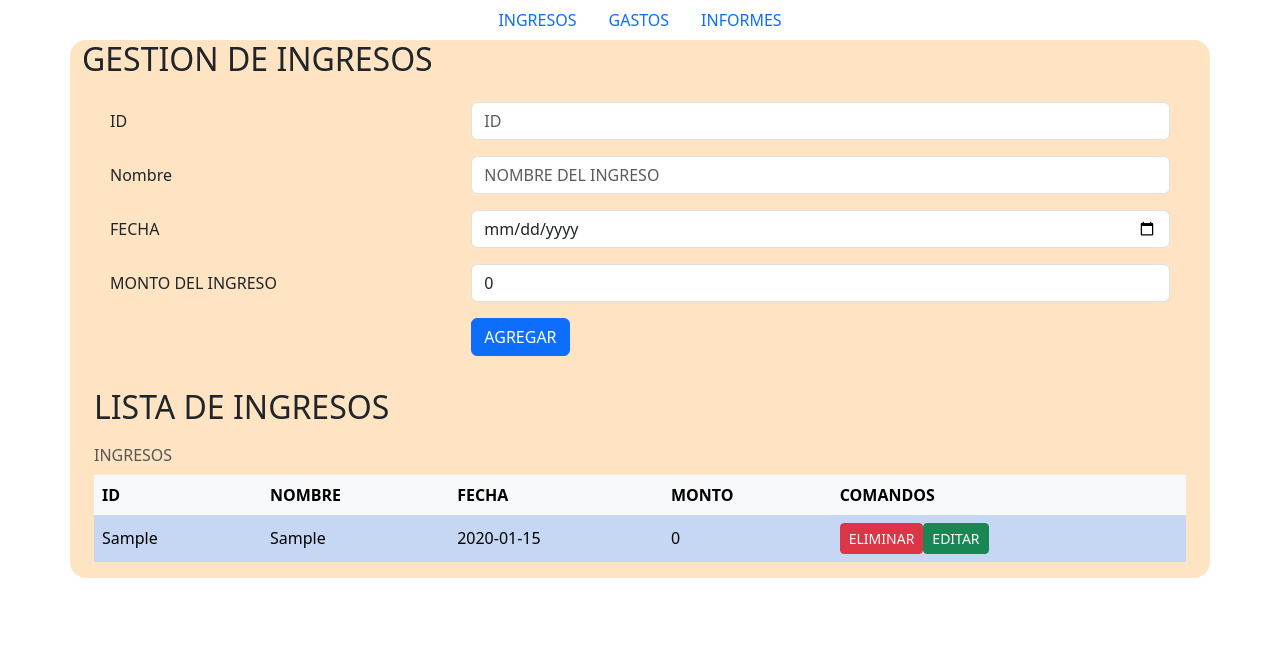
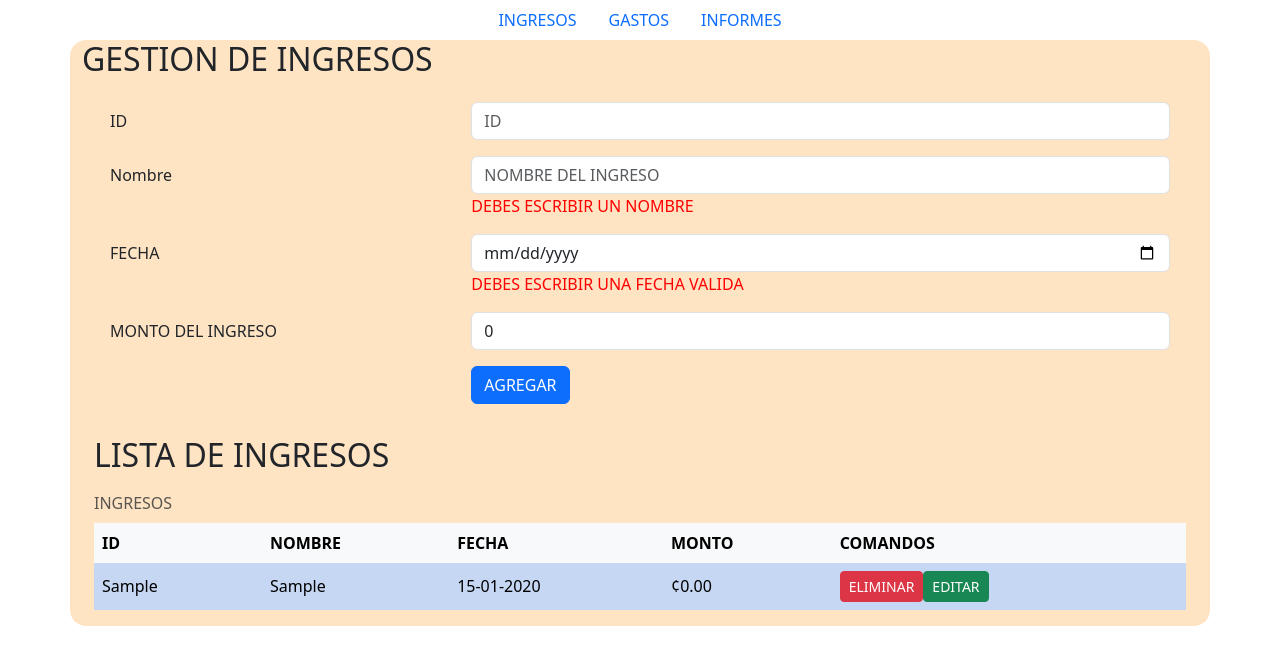
Before and after one commit to harold1978/angularIngresos, an Angular app: page /ingresos in a window 1280 px wide. Both pictures are taken after typing "Sample", "Sample", "2020-01-15" into the empty fields and a click on the button "AGREGAR". Shown: the top 664 px of the page. Built offline with nearby package versions, Linux system fonts and the light colour scheme.

Commit message:
actualizacion 07 02 2025

```diff
--- a/src/app/componentes/ingresos/frm-ingresos/frm-ingresos.component.css
+++ b/src/app/componentes/ingresos/frm-ingresos/frm-ingresos.component.css
@@ -2,3 +2,6 @@
     padding: 1rem;
 
 }
+span{
+    color: red;
+}
--- a/src/app/componentes/ingresos/frm-ingresos/frm-ingresos.component.html
+++ b/src/app/componentes/ingresos/frm-ingresos/frm-ingresos.component.html
@@ -25,6 +25,7 @@
           placeholder="NOMBRE DEL INGRESO"
           [(ngModel)]="nuevoingreso.nombre"
         />
+       <div *ngIf="nuevoingreso.nombre==''"><span>DEBES ESCRIBIR UN NOMBRE</span></div>
       </div>
     </div>
 
@@ -38,6 +39,7 @@
           id="fecha"
           [(ngModel)]="nuevoingreso.fecha"
         />
+        <div *ngIf="nuevoingreso.fecha==''"><span>DEBES ESCRIBIR UNA FECHA VALIDA</span></div>
       </div>
     </div>
 
@@ -81,8 +83,8 @@
         <tr class="table-primary">
           <td scope="row">{{ item.id }}</td>
           <td>{{ item.nombre }}</td>
-          <td>{{ item.fecha }}</td>
-          <td>{{ item.monto }}</td>
+          <td>{{ item.fecha | date:'dd-MM-yyyy' }}</td>
+          <td>{{ item.monto | currency:'¢' }}</td>
           <td>
             <button (click)="eliminar(item.id)" type="button" class="btn btn-danger btn-sm">ELIMINAR</button>
             <button (click)="editar(item.id)" type="button" class="btn btn-success btn-sm">EDITAR</button>
--- a/src/app/componentes/ingresos/frm-ingresos/frm-ingresos.component.ts
+++ b/src/app/componentes/ingresos/frm-ingresos/frm-ingresos.component.ts
@@ -1,11 +1,12 @@
 import { Component } from '@angular/core';
 import { Iingresos } from '../../../interfaces/iingresos';
 import { FormsModule } from '@angular/forms';
+import { CommonModule } from '@angular/common';
 
 @Component({
   selector: 'app-frm-ingresos',
   standalone: true,
-  imports: [FormsModule],
+  imports: [FormsModule,CommonModule],
   templateUrl: './frm-ingresos.component.html',
   styleUrl: './frm-ingresos.component.css'
 })
```
